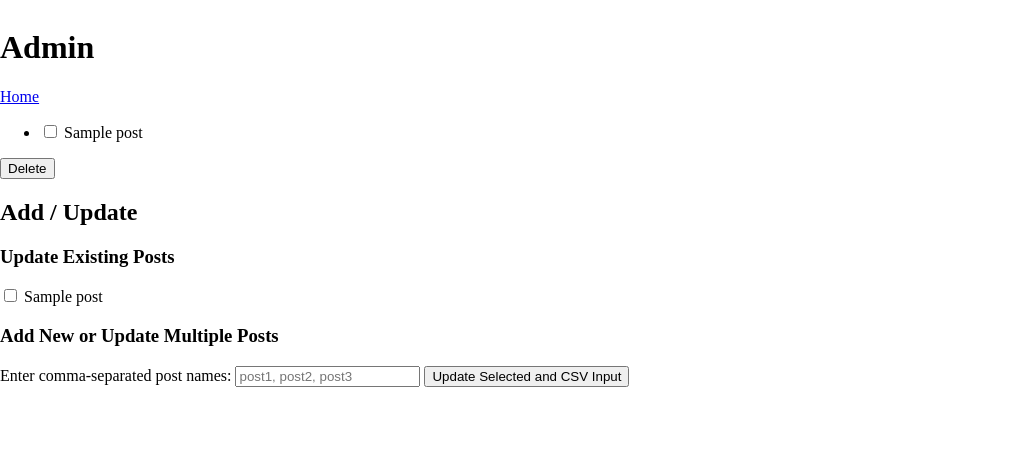
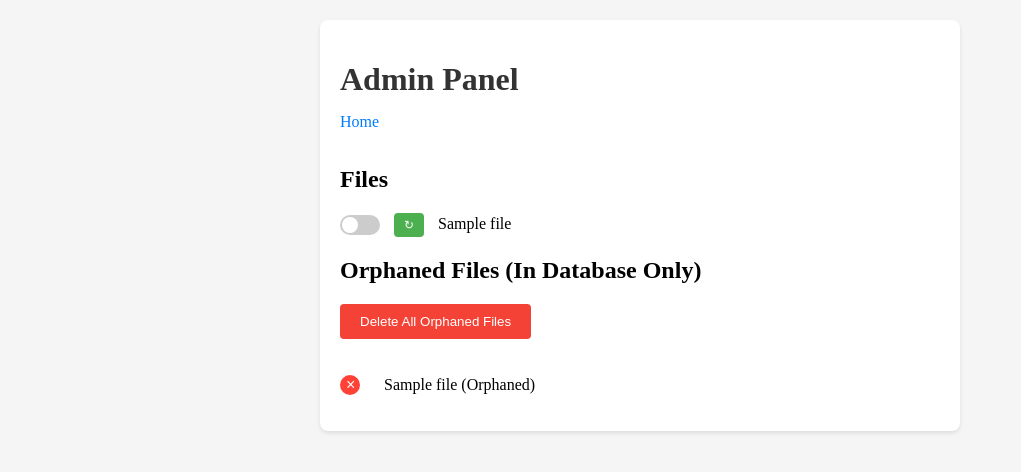
Before and after one commit to lawsus/gdrive-blog, a Flask app: template templates/admin.html in a window 1280 px wide. Shown: the top 472 px of the page, without its empty margins (0-1021 px from the left). Run offline with Flask 3, Linux system fonts and the light colour scheme; the template is opened without the code that fills it: most values are stand-ins (such as "Sample title", 1, 10 or a date in 2020); parts of the project's set-up code (start-up, migrations or seed data) failed here and were passed over.

Commit message:
Update admin

```diff
--- a/main.py
+++ b/main.py
@@ -9,21 +9,25 @@ import os
 import pymysql
 import pymysql.cursors
 import re
+from dotenv import load_dotenv
 
-# SET FOLDER NAME
-folder_name = "<folder name>"
+# ADD ENVIRONMENT PATH
+env_path = "<env path>"
+load_dotenv(env_path)
+
+folder_name = os.getenv("FOLDER_NAME")
 
 app = Flask(__name__)
 
 # SET UP AUTH FOR ADMIN
-app.config["BASIC_AUTH_USERNAME"] = "<admin username>"
-app.config["BASIC_AUTH_PASSWORD"] = "<admin password>"
+app.config["BASIC_AUTH_USERNAME"] = os.getenv("ADMIN_NAME")
+app.config["BASIC_AUTH_PASSWORD"] = os.getenv("ADMIN_PASSWORD")
 app.config["BASIC_AUTH_FORCE"] = False  # We only want to force auth on specific routes
 basic_auth = BasicAuth(app)
 
 # SET UP GOOGLE DRIVE CREDENTIALS
 SCOPES = ["https://www.googleapis.com/auth/drive.readonly"]
-SERVICE_ACCOUNT_FILE = "<path to service account key json>"
+SERVICE_ACCOUNT_FILE = os.getenv("SERVICE_ACCOUNT_FILE")
 credentials = service_account.Credentials.from_service_account_file(
     SERVICE_ACCOUNT_FILE, scopes=SCOPES
 )
@@ -31,10 +35,10 @@ drive_service = build("drive", "v3", credentials=credentials)
 
 # SET UP DATABASE
 db_config = {
-    "host": "<database host>",
-    "user": "<database user>",
-    "password": "<database password>",
-    "db": "<database name>",
+    "host": os.getenv("DB_HOST"),
+    "user": os.getenv("DB_USER"),
+    "password": os.getenv("DB_PASSWORD"),
+    "db": os.getenv("DB_NAME"),
     "cursorclass": pymysql.cursors.DictCursor,
 }
 
@@ -125,7 +129,7 @@ def get_file_content(post_name):
 # INDEX.HTML ROUTE
 @app.route("/")
 def index():
-    content = get_file_content("index.html")
+    content = get_file_content("index")
     if content:
         return render_template(
             "base.html", title=f"{folder_name} - Home", content=content
@@ -187,60 +191,86 @@ def process_html(html_content):
             html_content = process_glink(html_content)
     return html_content
 
+# Fetch all files from the Google Drive folder
+def get_all_files_from_drive():
+    results = drive_service.files().list(
+        q=f"'{folder_id}' in parents and trashed=false",
+        spaces="drive",
+        fields="files(id, name, mimeType, modifiedTime)",
+        orderBy="modifiedTime desc"
+    ).execute()
+    return results.get('files', [])
 
-# ADMIN ROUTE
+# Modify the admin route
 @app.route("/admin", methods=["GET", "POST"])
-@basic_auth.required  # This decorator enforces basic authentication
+@basic_auth.required
 def admin():
     conn = get_db_connection()
     cursor = conn.cursor()
-    cursor.execute("SELECT id, post_name FROM bp;")
-    posts = cursor.fetchall()
-    conn.close()
+
+    # Fetch all files from Google Drive
+    drive_files = get_all_files_from_drive()
+
+    # Fetch all posts from the database
+    cursor.execute("SELECT post_name FROM bp;")
+    db_posts = {row['post_name'] for row in cursor.fetchall()}
+
+    # Combine information
+    files_info = []
+    for file in drive_files:
+        if file['mimeType'] == 'application/vnd.google-apps.document':
+            files_info.append({
+                'name': file['name'],
+                'active': file['name'] in db_posts,
+                'in_drive': True
+            })
+
+    # Add files that are in the database but not in Google Drive
+    orphaned_files = []
+    for post_name in db_posts:
+        if post_name not in [file['name'] for file in files_info]:
+            orphaned_files.append({
+                'name': post_name,
+                'active': True,
+                'in_drive': False
+            })
 
     if request.method == "POST":
-        if request.form.get("action") == "Delete":
-            post_ids = request.form.getlist("post_ids")
-            conn = get_db_connection()
-            cursor = conn.cursor()
-            for post_id in post_ids:
-                cursor.execute("DELETE FROM bp WHERE id = %s;", (post_id,))
+        post_name = request.form.get("post_name")
+        action = request.form.get("action")
+
+        if action == "activate":
+            content = fetch_file_content(post_name)
+            if content is not None:
+                insstr = """
+                    INSERT INTO bp (post_name, content)
+                    VALUES (%s, %s)
+                    ON DUPLICATE KEY UPDATE
+                        content = VALUES(content);
+                """
+                cursor.execute(insstr, (post_name, content))
+                conn.commit()
+        elif action == "deactivate":
+            cursor.execute("DELETE FROM bp WHERE post_name = %s;", (post_name,))
             conn.commit()
-            conn.close()
-            return redirect(url_for("admin"))
+        elif action == "delete":
+            cursor.execute("DELETE FROM bp WHERE post_name = %s;", (post_name,))
+            conn.commit()
+        elif action == "refresh":
+            content = fetch_file_content(post_name)
+            if content is not None:
+                cursor.execute("UPDATE bp SET content = %s WHERE post_name = %s;", (content, post_name))
+                conn.commit()
+        elif action == "delete_all_orphaned":
+            drive_file_names = [file['name'] for file in drive_files if file['mimeType'] == 'application/vnd.google-apps.document']
+            cursor.execute("DELETE FROM bp WHERE post_name NOT IN %s;", (drive_file_names,))
+            conn.commit()
 
-    return render_template("admin.html", title=f"{folder_name} - Admin", posts=posts)
+        conn.close()
+        return redirect(url_for("admin"))
 
-
-# ADMIN UPDATE API
-@app.route("/admin/update", methods=["POST"])
-def update_posts():
-    post_names = request.form.getlist("post_names")
-    csv_post_names = request.form.get("csv_post_names", "")
-
-    # Add post names from CSV input
-    if csv_post_names:
-        post_names.extend([name.strip() for name in csv_post_names.split(",")])
-
-    conn = get_db_connection()
-    cursor = conn.cursor()
-
-    for post_name in post_names:
-        content = fetch_file_content(post_name)
-        if content is not None:
-            insstr = """
-                INSERT INTO bp (post_name, content)
-                VALUES (%s, %s)
-                ON DUPLICATE KEY UPDATE
-                    content = VALUES(content);
-            """
-            cursor.execute(insstr, (post_name, content))
-
-    conn.commit()
     conn.close()
-
-    return redirect(url_for("admin"))
-
+    return render_template("admin.html", title=f"{folder_name} - Admin", files=files_info, orphaned_files=orphaned_files)
 
 if __name__ == "__main__":
-    app.run()
+    app.run(debug=True)
--- a/templates/admin.html
+++ b/templates/admin.html
@@ -1,71 +1,179 @@
 <!DOCTYPE html>
 <html lang="en">
-
 <head>
     <meta charset="UTF-8">
     <meta name="viewport" content="width=device-width, initial-scale=1.0">
     <title>{{ title }}</title>
     <style>
-        body,
-        html {
+        body {
+            font-family: 'Times New Roman', Times, serif;
+            background-color: #f5f5f5;
+            margin: 0;
+            padding: 20px;
+        }
+        .admin-container {
+            max-width: 600px;
+            margin: 0 auto;
+            background-color: #ffffff;
+            padding: 20px;
+            border-radius: 8px;
+            box-shadow: 0 2px 4px rgba(0,0,0,0.1);
+        }
+        .admin-title {
+            color: #333;
+            margin-bottom: 15px;
+        }
+        .home-link {
+            display: inline-block;
+            margin-bottom: 15px;
+            color: #007bff;
+            text-decoration: none;
+        }
+        .file-list {
+            list-style-type: none;
+            padding: 0;
+        }
+        .file-item {
+            margin-bottom: 10px;
             display: flex;
-            justify-content: center;
+            align-items: center;
+        }
+        .file-name {
+            margin-left: 10px;
+        }
+        .switch {
+            position: relative;
+            display: inline-block;
+            width: 40px;
+            height: 20px;
+        }
+        .switch input {
+            opacity: 0;
+            width: 0;
+            height: 0;
+        }
+        .slider {
+            position: absolute;
+            cursor: pointer;
+            top: 0;
+            left: 0;
+            right: 0;
+            bottom: 0;
+            background-color: #ccc;
+            transition: .4s;
+            border-radius: 20px;
+        }
+        .slider:before {
+            position: absolute;
+            content: "";
+            height: 16px;
+            width: 16px;
+            left: 2px;
+            bottom: 2px;
+            background-color: white;
+            transition: .4s;
+            border-radius: 50%;
+        }
+        input:checked + .slider {
+            background-color: #2196F3;
+        }
+        input:checked + .slider:before {
+            transform: translateX(20px);
         }
 
-        .content-container {
-            width: 100vw;
+        .delete-btn {
+            background-color: #ff4136;
+            color: white;
+            border: none;
+            border-radius: 50%;
+            width: 20px;
+            height: 20px;
+            font-size: 16px;
+            line-height: 1;
+            cursor: pointer;
+            margin-right: 10px;
         }
-
-        .content img {
-            max-width: 100%;
-            height: auto;
+        .delete-btn:hover {
+            background-color: #d50000;
         }
-
-        @media (max-width: 600px) {
-            .content-container {
-                padding-left: 5%;
+        .refresh-btn {
+            background-color: #4CAF50;
+            color: white;
+            border: none;
+            border-radius: 4px;
+            padding: 5px 10px;
+            cursor: pointer;
+            margin-left: 10px;
+            font-size: 12px;
         }
+        .refresh-btn:hover {
+            background-color: #45a049;
+        }
+        .delete-all-btn {
+            background-color: #f44336;
+            color: white;
+            border: none;
+            border-radius: 4px;
+            padding: 10px 20px;
+            cursor: pointer;
+            margin-bottom: 20px;
+        }
+        .delete-all-btn:hover {
+            background-color: #d32f2f;
         }
     </style>
 </head>
-
 <body>
-</body>
-
-<body>
-    <div class="content-container">
-        <div class="content">
-            <main>
-                <h1>Admin</h1>
-                <p><a href="/">Home</a></p>
-                <form method="POST" action="{{ url_for('admin') }}">
-                    <ul>
-                        {% for post in posts %}
-                        <li>
-                            <input type="checkbox" name="post_ids" value="{{ post.id }}" id="post_{{ post.id }}">
-                            <label for="post_{{ post.id }}">{{ post.post_name }}</label>
+    <div class="admin-container">
+        <h1 class="admin-title">Admin Panel</h1>
+        <a href="{{ url_for('index') }}" class="home-link">Home</a>
+        <h2>Files</h2>
+        <ul class="file-list">
+        {% for file in files %}
+            <li class="file-item">
+                <form method="POST" action="{{ url_for('admin') }}" class="file-form">
+                    <input type="hidden" name="post_name" value="{{ file.name }}">
+                    <input type="hidden" name="action" value="">
+                    <label class="switch">
+                        <input type="checkbox" {% if file.active %}checked{% endif %} onchange="toggleFile(this)">
+                        <span class="slider round"></span>
+                    </label>
+                    <button type="button" onclick="refreshFile(this)" class="refresh-btn">↻</button>
+                    <span class="file-name">{{ file.name }}</span>
+                </form>
             </li>
         {% endfor %}
         </ul>
-                    <input type="submit" name="action" value="Delete">
+
+        <h2>Orphaned Files (In Database Only)</h2>
+        <form method="POST" action="{{ url_for('admin') }}">
+            <button type="submit" name="action" value="delete_all_orphaned" class="delete-all-btn" onclick="return confirm('Are you sure you want to delete all orphaned files?')">Delete All Orphaned Files</button>
         </form>
-                <h2>Add / Update</h2>
-                <form method="POST" action="{{ url_for('update_posts') }}">
-                    <h3>Update Existing Posts</h3>
-                    {% for post in posts %}
-                    <div>
-                        <input type="checkbox" name="post_names" value="{{ post.post_name }}" id="update_{{ post.id }}">
-                        <label for="update_{{ post.id }}">{{ post.post_name }}</label>
+        <ul class="file-list">
+        {% for file in orphaned_files %}
+            <li class="file-item">
+                <form method="POST" action="{{ url_for('admin') }}">
+                    <input type="hidden" name="post_name" value="{{ file.name }}">
+                    <button type="submit" name="action" value="delete" class="delete-btn" onclick="return confirm('Are you sure you want to delete this orphaned file?')">×</button>
+                    <span class="file-name">{{ file.name }} (Orphaned)</span>
+                </form>
+            </li>
+        {% endfor %}
+        </ul>
     </div>
-                    {% endfor %}
-                    <h3>Add New or Update Multiple Posts</h3>
-                    <label for="csv_post_names">Enter comma-separated post names:</label>
-                    <input type="text" id="csv_post_names" name="csv_post_names" placeholder="post1, post2, post3">
-                    <input type="submit" value="Update Selected and CSV Input">
-                </form>
-            </main>
-        </div>
-    </div>
+
+    <script>
+        function toggleFile(checkbox) {
+            var form = checkbox.closest('form');
+            form.action.value = checkbox.checked ? 'activate' : 'deactivate';
+            form.submit();
+        }
+
+        function refreshFile(button) {
+            var form = button.closest('form');
+            form.action.value = 'refresh';
+            form.submit();
+        }
+    </script>
 </body>
-
 </html>
--- a/templates/base.html
+++ b/templates/base.html
@@ -14,6 +14,12 @@
 
         .content-container {
             width: 100vw;
+            max-width: 800px;
+            margin: 0 auto;
+            padding: 30px;
+            background-color: rgb(240, 235, 225);
+            border: 0px solid #e0e0e0;
+            box-shadow: 0 0 20px rgba(0, 0, 0, 0.1);
         }
 
         .content img {
```
Also changed, not shown: requirements.txt (+7 -0 lines), 2 other files. Lines whose indentation alone changed are shown as unchanged.
